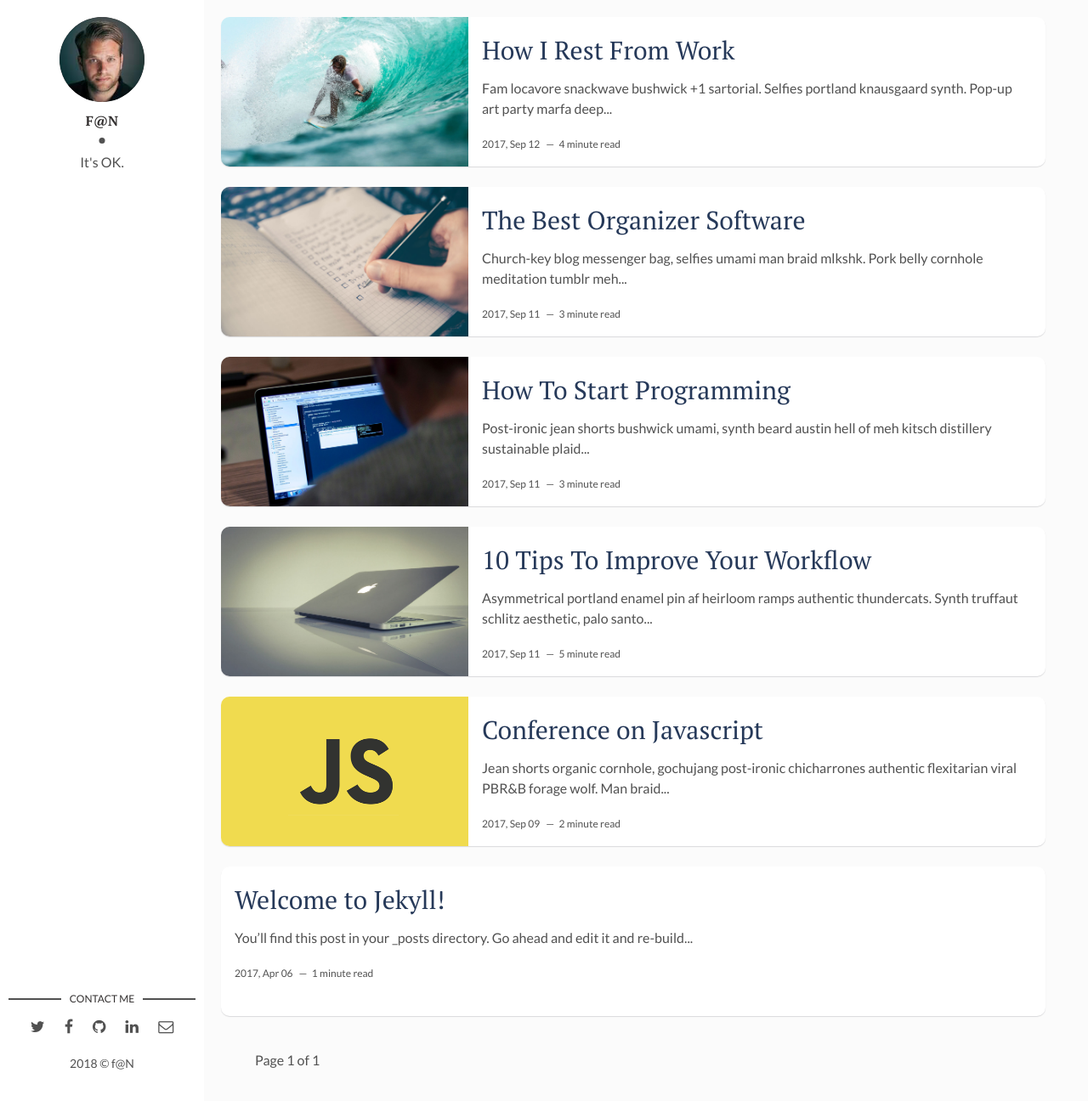
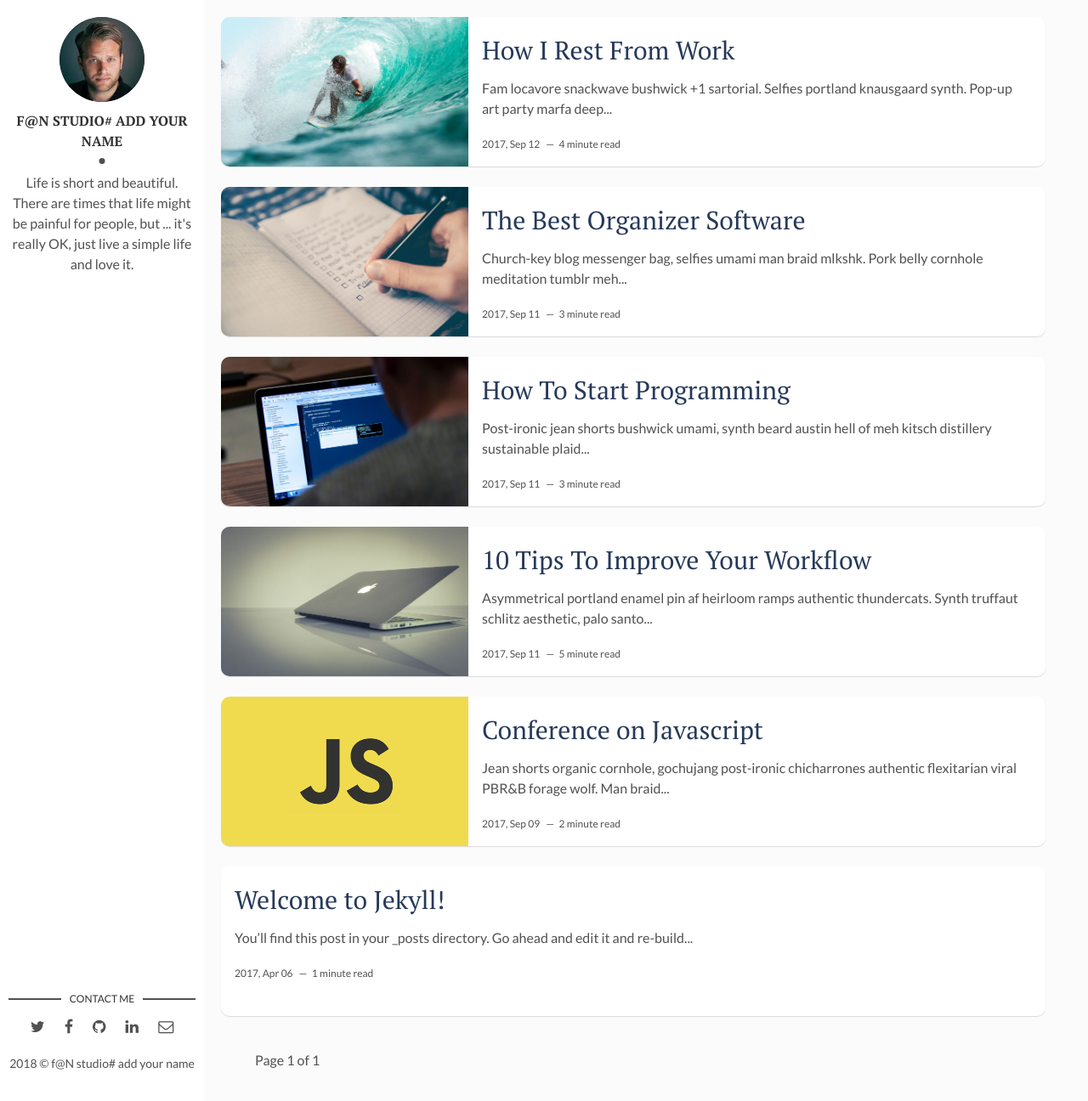
Before and after one commit to wowfrank/wowfrank.github.io, a Jekyll site: the page built from index.html, in a window 1280 px wide and 1296 px high. Shown: the whole window at 85% size. Built offline with Jekyll 4.4.1, drawn with Linux system fonts in a browser that asks for light colours; the list of posts is cut into pages by our own code.

Commit message:
Update _config.yml

```diff
--- a/_config.yml
+++ b/_config.yml
@@ -8,10 +8,10 @@ baseurl: "/" # the subpath of your site, e.g. /blog
 url: "/" # the base hostname & protocol for your site, e.g. http://example.com
 site-twitter: #if your site has a twitter account, enter it here
 
-# Author Settings
-author: f@N # add your name
+# Author Setting
+author: f@N studio# add your name
 author-img: david-freeman.jpg # add your photo
-about-author: It's OK. # add description
+about-author: Life is short and beautiful. There are times that life might be painful for people, but ... it's really OK, just live a simple life and love it.  # add description
 social-twitter: # add your Twitter handle
 social-facebook: # add your Facebook handle
 social-github: wowfrank # add your Github handle
```
